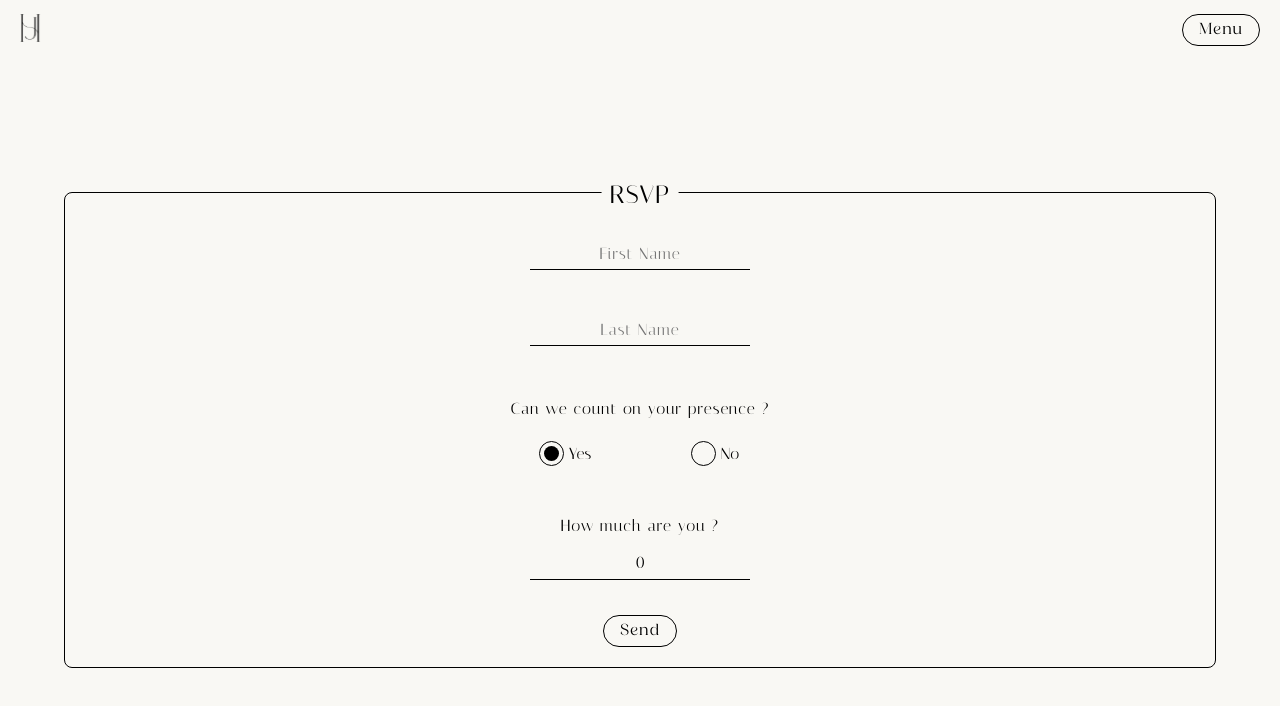
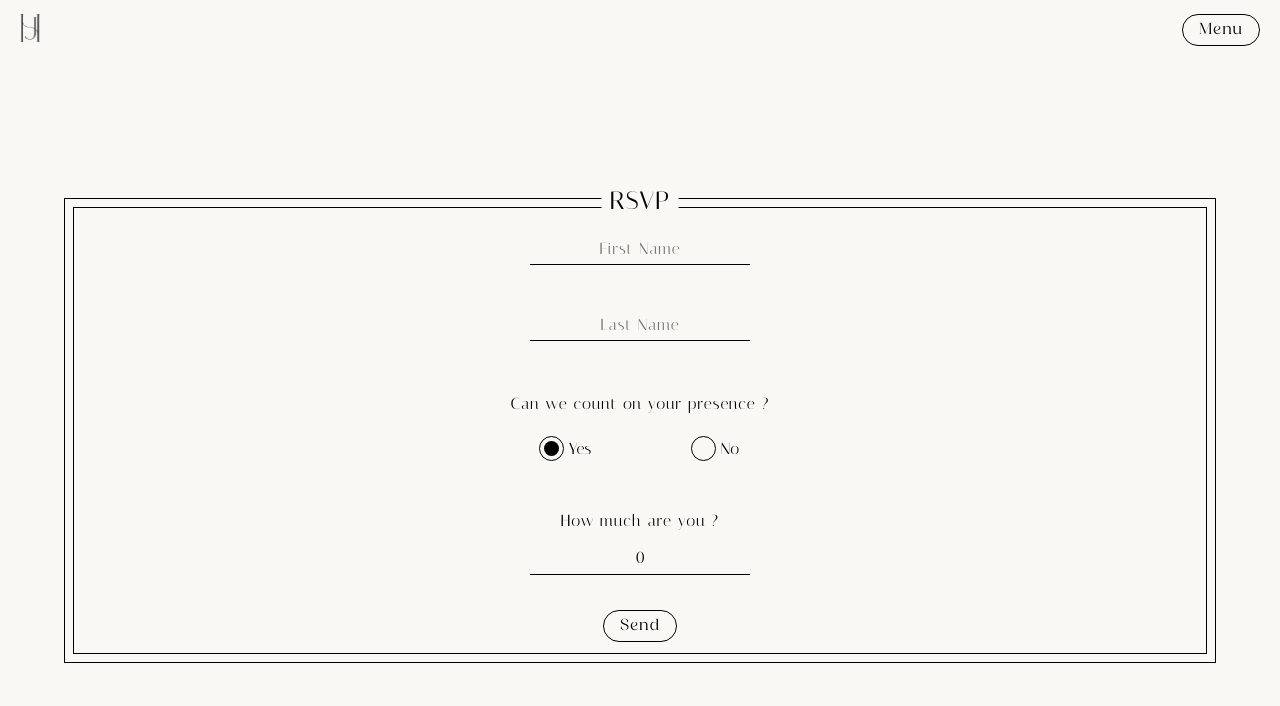
Before and after one commit to edenbergel/wedding, a React (Create React App) app: page /rsvp in a window 1280 px wide. Shown: the top 706 px of the page. Built offline with nearby package versions, Linux system fonts and the light colour scheme.

Commit message:
fix border in rsvp page

```diff
--- a/src/components/form/form.scss
+++ b/src/components/form/form.scss
@@ -11,9 +11,10 @@
         display: grid;
         justify-content: center;
         text-align: center;
-        border: 0.5px solid #000;
-        padding: 51px 0 20px;
-        border-radius: 8px;
+        padding: 40px 15px 20px;
+        border: 1px solid #000;
+        outline: .5px solid #000;
+        outline-offset: -10px;
         position: relative;
         width: calc(100vw - 10%);
 
```
